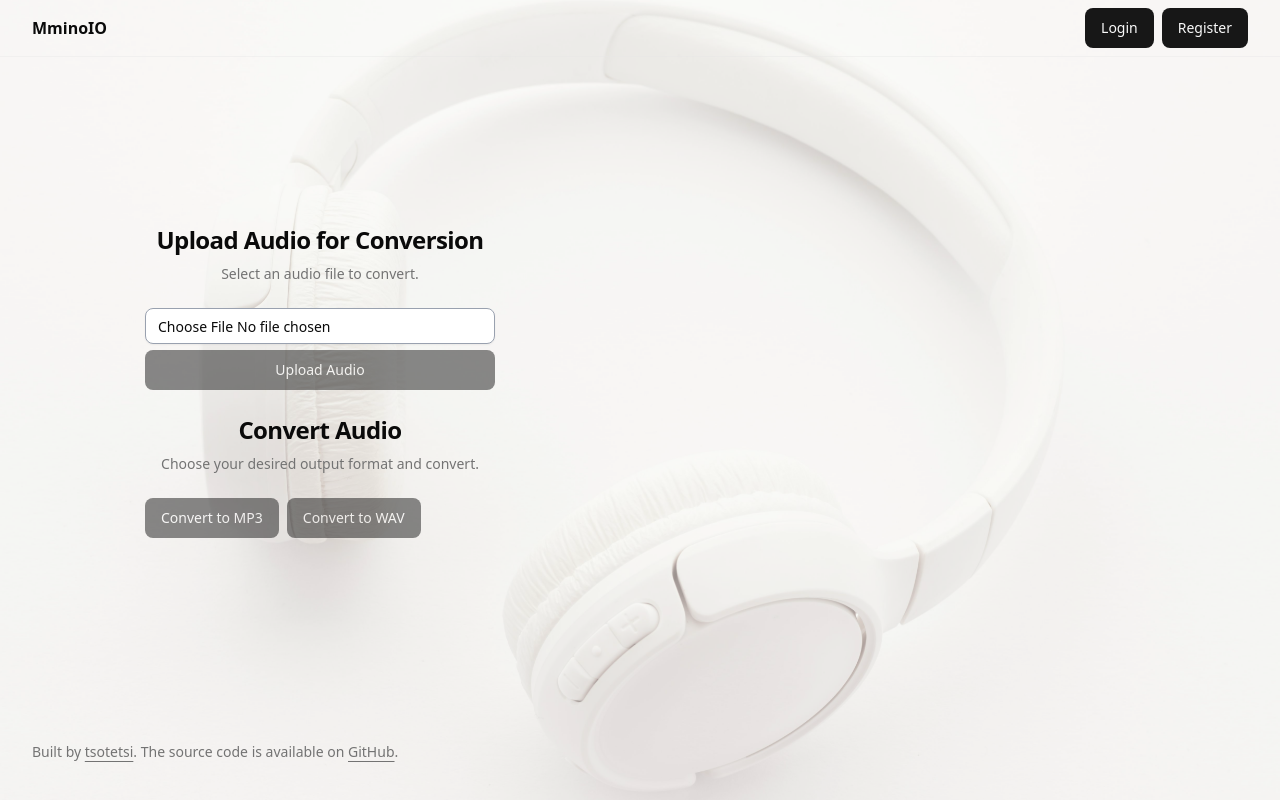
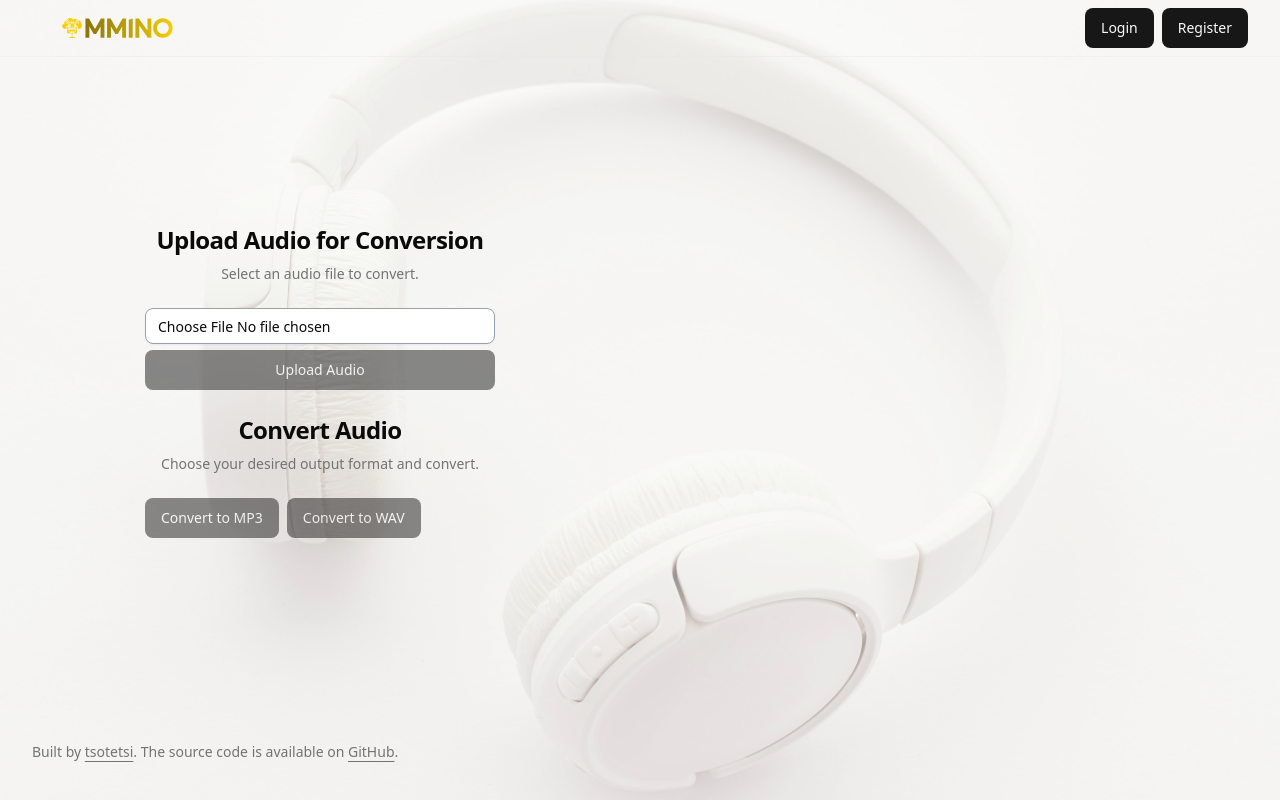
Before and after one commit to tsotetsi/mmino, a React (Vite) app in the folder frontend/: page / in a window 1280 px wide. Built offline with nearby package versions, Linux system fonts and the light colour scheme.

Commit message:
Update logo.
Signed-off-by: Thapelo Tsotetsi <thapelotsotetsi2030@gmail.com>

```diff
--- a/frontend/src/components/Layout.tsx
+++ b/frontend/src/components/Layout.tsx
@@ -33,9 +33,7 @@ const Layout = ({ children }: { children: React.ReactNode }) => {
       <header className="sticky top-0 z-50 w-full border-b border-border/40 md:px-8 md:py-0">
         <div className="container flex h-14 max-w-screen-2xl items-center justify-between">
           <a href="/" className="mr-6 flex items-center space-x-2">
-            <span className="hidden font-bold sm:inline-block">
-              MminoIO
-            </span>
+            <img src="/src/assets/mmino-logo.svg" alt="MminoIO Logo" className="h-32 w-auto" />
           </a>
           <div className="flex items-center justify-end space-x-2">
             {isAuthenticated ? (
```
Also changed, not shown: frontend/src/assets/mmino-logo.svg (added).
